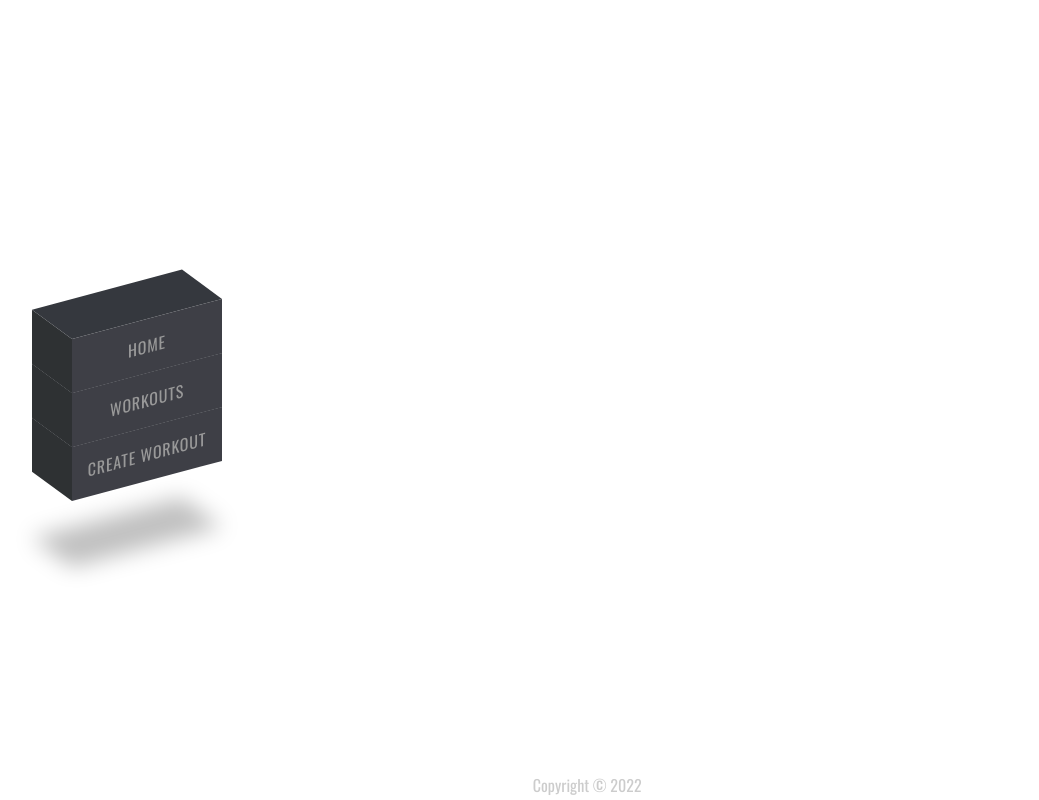
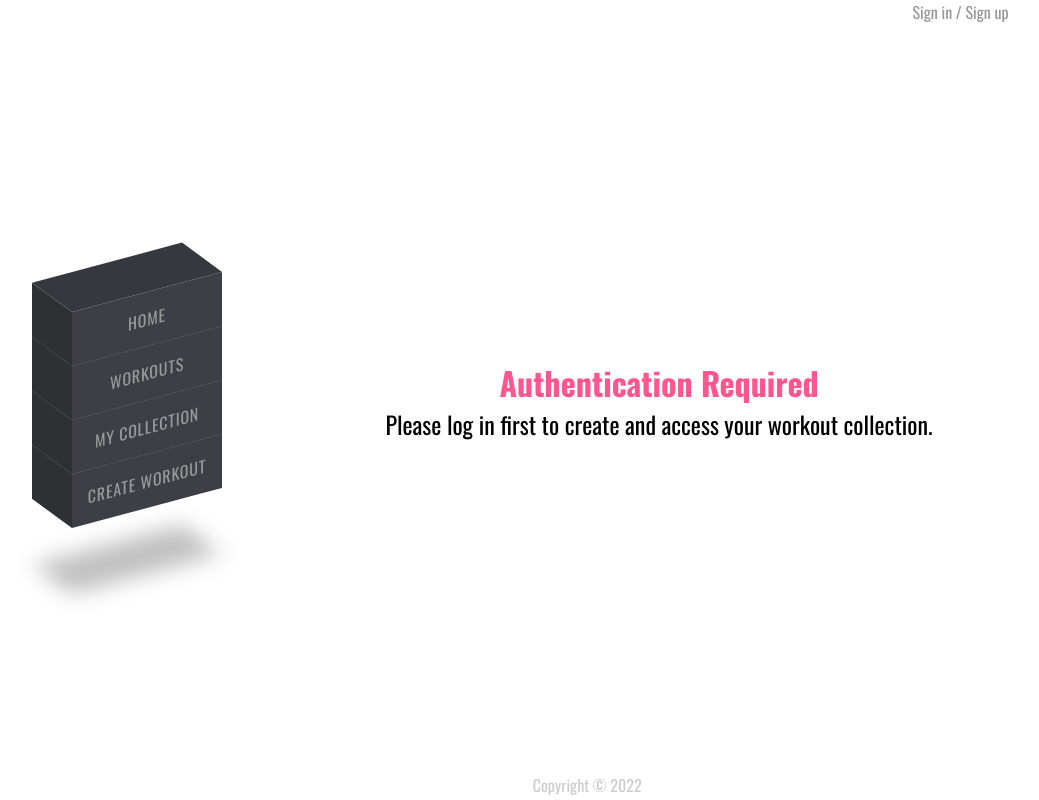
Before and after one commit to PBara7a/workout-planner-client, a React (Create React App) app: page /auth-required in a window 1280 px wide. Shown: the whole page, without its empty margins (56-1095 px from the left). Built offline with nearby package versions, Linux system fonts and the light colour scheme; no server answers.

Commit message:
Authentication required to view workout collection and create new workouts.

```diff
--- a/src/components/App.jsx
+++ b/src/components/App.jsx
@@ -4,25 +4,36 @@ import SideMenu from "./SideMenu";
 import Home from "./Home";
 import CreateWorkout from "./CreateWorkoutPage/CreateWorkout";
 import { ExercisesContextProvider } from "./contexts/ExercisesContext";
+import { UserContextProvider } from "./contexts/UserContext";
 import "../styles/App.css";
 import Workouts from "./WorkoutsPage/Workouts";
+import Collection from "./MyCollection/Collection";
+import Header from "./Header";
+import UserForm from "./Login&Register/UserForm";
+import PleaseLogInPage from "./PleaseLogInPage";
 
 function App() {
   return (
     <ExercisesContextProvider>
+      <UserContextProvider>
         <div className="App">
           <div className="main-layout">
             <SideMenu />
             <main>
+              <Header />
               <Routes>
+                <Route path="/login" element={<UserForm />} />
                 <Route path="/" element={<Home />} />
                 <Route path="/workouts" element={<Workouts />} />
+                <Route path="/my-collection" element={<Collection />} />
                 <Route path="/create-workout" element={<CreateWorkout />} />
+                <Route path="/auth-required" element={<PleaseLogInPage />} />
               </Routes>
             </main>
           </div>
           <Footer />
         </div>
+      </UserContextProvider>
     </ExercisesContextProvider>
   );
 }
--- a/src/components/CreateWorkoutPage/NewWorkoutForm.jsx
+++ b/src/components/CreateWorkoutPage/NewWorkoutForm.jsx
@@ -1,4 +1,6 @@
 import { useState } from "react";
+import { useNavigate } from "react-router-dom";
+import { useUser } from "../contexts/UserContext";
 
 const NewWorkoutForm = ({
   workout,
@@ -8,6 +10,8 @@ const NewWorkoutForm = ({
 }) => {
   const defaultData = { name: "", target: "", notes: "" };
   const [formData, setFormData] = useState(defaultData);
+  const { isLoggedIn } = useUser();
+  let navigate = useNavigate();
 
   const handleChange = (e) => {
     const { id, value } = e.target;
@@ -23,12 +27,16 @@ const NewWorkoutForm = ({
   const handleSubmit = (e) => {
     e.preventDefault();
 
-    const data = { ...formData };
-    data.exercises = workout.map((exercise) => exercise.id);
+    if (!isLoggedIn) {
+      navigate("../auth-required", { replace: true });
+    } else {
+      const data = { ...formData };
+      data.exercises = workout.map((exercise) => exercise.id);
 
-    createWorkout(data);
+      createWorkout(data);
 
-    handleReset(e);
+      handleReset(e);
+    }
   };
 
   return (
--- /dev/null
+++ b/src/components/MyCollection/Collection.jsx
@@ -0,0 +1,49 @@
+import { useEffect, useState } from "react";
+import { useNavigate } from "react-router-dom";
+import WorkoutCard from "../WorkoutsPage/WorkoutCard";
+import WorkoutCardExpanded from "../WorkoutsPage/WorkoutExpanded";
+import { useExercises } from "../contexts/ExercisesContext";
+import { useUser } from "../contexts/UserContext";
+
+const MyCollectionPage = () => {
+  const [openWorkout, setOpenWorkout] = useState(null);
+  const { collection } = useExercises();
+  const { userId, isLoggedIn } = useUser();
+  let navigate = useNavigate();
+
+  useEffect(() => {
+    if (!isLoggedIn) {
+      navigate("../auth-required", { replace: true });
+    }
+  }, [isLoggedIn, navigate]);
+
+  return (
+    <>
+      {isLoggedIn && (
+        <section className="workouts-page">
+          <h1>My Collection</h1>
+
+          <div className="workouts-container">
+            {openWorkout ? (
+              <WorkoutCardExpanded
+                workout={openWorkout}
+                setOpenWorkout={setOpenWorkout}
+              />
+            ) : (
+              collection?.map((workout, i) => (
+                <WorkoutCard
+                  key={workout.id}
+                  workout={workout}
+                  index={i}
+                  open={setOpenWorkout}
+                />
+              ))
+            )}
+          </div>
+        </section>
+      )}
+    </>
+  );
+};
+
+export default MyCollectionPage;
--- /dev/null
+++ b/src/components/PleaseLogInPage.jsx
@@ -0,0 +1,10 @@
+const PleaseLogInPage = () => {
+  return (
+    <div className="auth-required-page">
+      <h1>Authentication Required</h1>
+      <p>Please log in first to create and access your workout collection.</p>
+    </div>
+  );
+};
+
+export default PleaseLogInPage;
--- a/src/components/SideMenu.jsx
+++ b/src/components/SideMenu.jsx
@@ -2,7 +2,7 @@ import { Link } from "react-router-dom";
 import "../styles/SideMenu.css";
 
 const SideMenu = () => {
-  const menuItems = ["Home", "Workouts", "Create Workout"];
+  const menuItems = ["Home", "Workouts", "My Collection", "Create Workout"];
 
   return (
     <nav className="side-menu__container">
--- a/src/components/WorkoutsPage/Workouts.jsx
+++ b/src/components/WorkoutsPage/Workouts.jsx
@@ -8,7 +8,7 @@ const MyWorkoutsPage = () => {
   const { workouts } = useExercises();
 
   return (
-    <section className="my-workouts-page">
+    <section className="workouts-page">
       <h1>Workouts</h1>
 
       <div className="workouts-container">
--- a/src/components/contexts/ExercisesContext.js
+++ b/src/components/contexts/ExercisesContext.js
@@ -11,6 +11,8 @@ export const ExercisesContextProvider = ({ children }) => {
     targets: [],
     bodyparts: [],
     equipments: [],
+    workouts: [],
+    collection: [],
   });
 
   useEffect(() => {
@@ -20,7 +22,8 @@ export const ExercisesContextProvider = ({ children }) => {
         data: { workouts },
       } = await client.get("/workout");
 
-      data.workouts = workouts;
+      data.workouts = workouts.filter((workout) => workout.userId === 1);
+      data.collection = workouts; // Change this later to show the collection of the logged in user
 
       setExerciseData(data);
     })();
--- a/src/components/contexts/UserContext.js
+++ b/src/components/contexts/UserContext.js
@@ -5,7 +5,7 @@ const UserContext = React.createContext();
 export const useUser = () => useContext(UserContext);
 
 export const UserContextProvider = ({ children }) => {
-  const [userId, setUserId] = useState();
+  const [userId, setUserId] = useState(null);
 
   const isLoggedIn = Boolean(userId);
 
--- a/src/styles/App.css
+++ b/src/styles/App.css
@@ -74,6 +74,14 @@ footer {
   margin-bottom: 1.5rem;
 }
 
+.auth-required-page h1 {
+  color: #ff568f;
+}
+
+.auth-required-page p {
+  font-size: 1.5rem;
+}
+
 @media screen and (max-width: 1950px) {
   .workouts-container {
     grid-template-columns: repeat(auto-fit, minmax(280px, 1fr));
```
Lines whose indentation alone changed are shown as unchanged.
